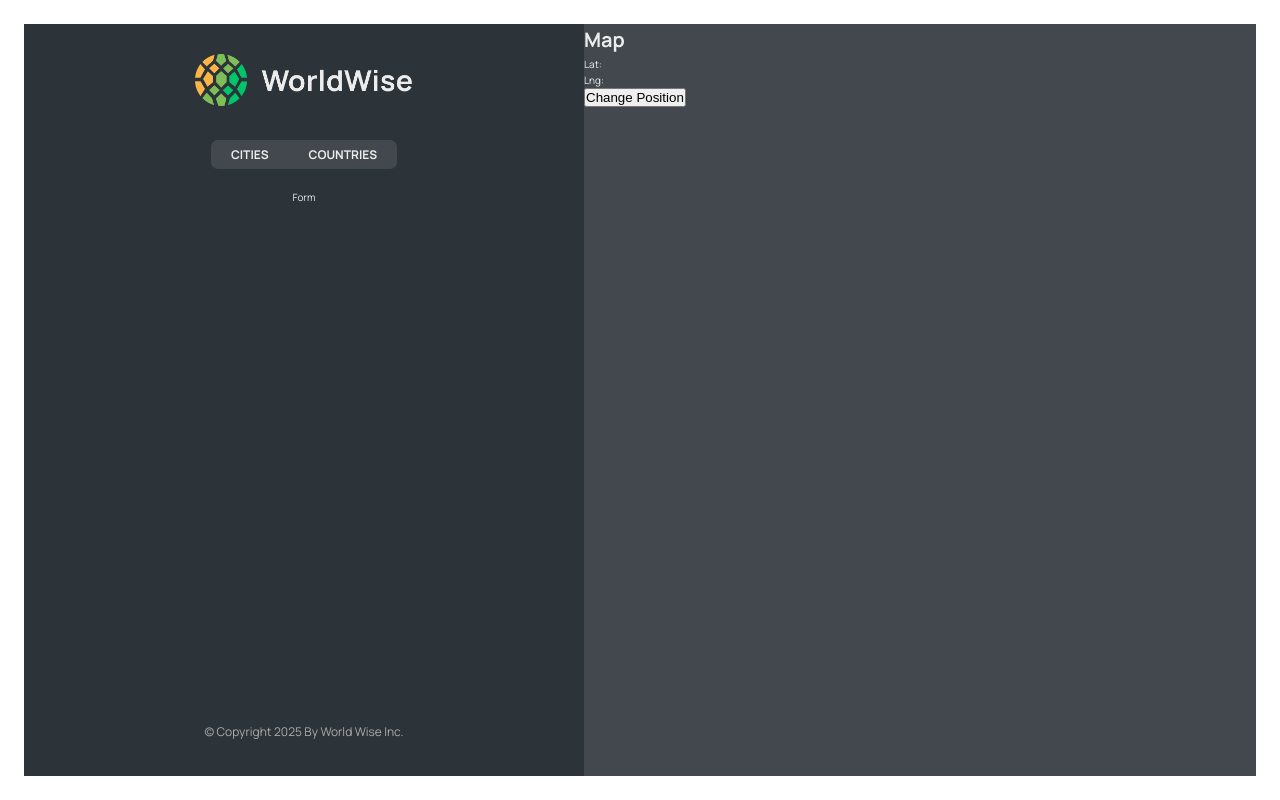
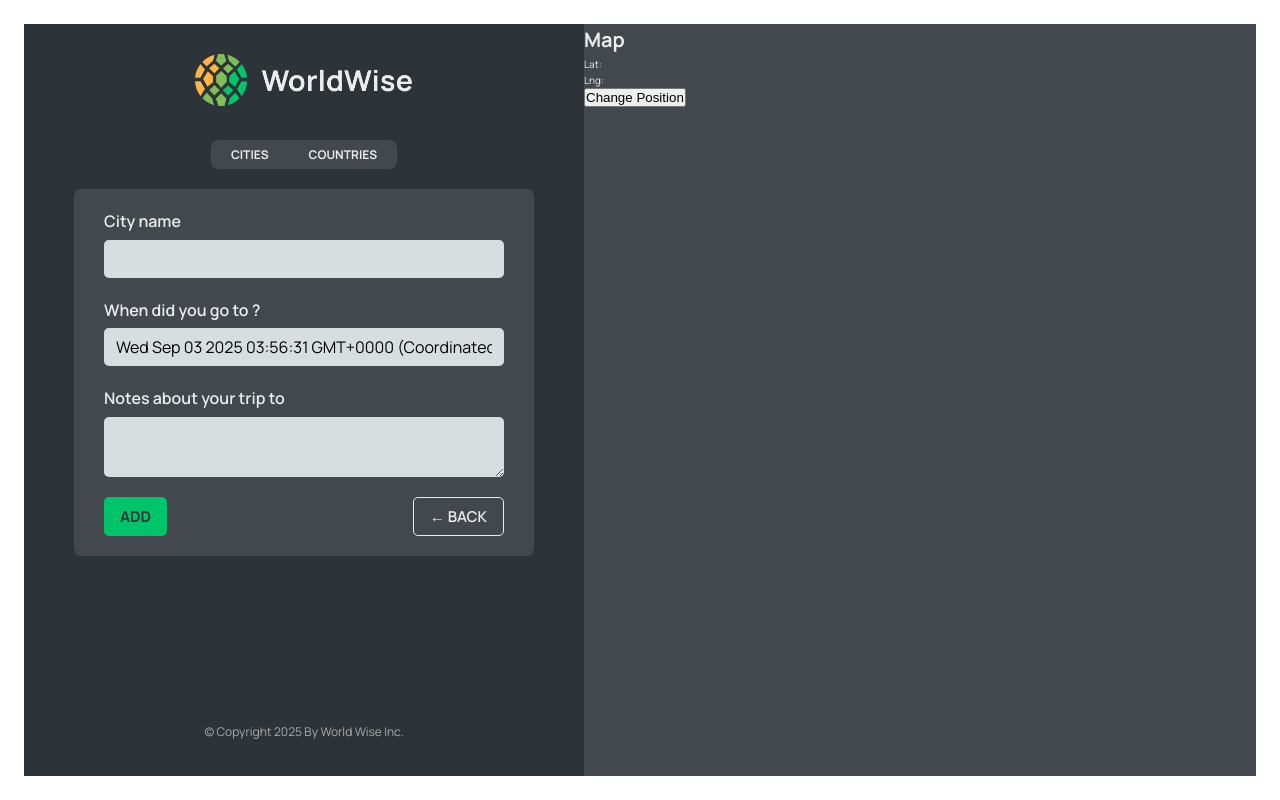
Before and after one commit to gustionusamba24/world-wise, a React (Vite) app: page /app/form in a window 1280 px wide. Built offline with nearby package versions, Linux system fonts and the light colour scheme; data requests are answered from the project's data file.

Commit message:
feat: programmatic navigation using useNavigation

```diff
--- a/src/App.jsx
+++ b/src/App.jsx
@@ -11,6 +11,7 @@
 import CityList from "./components/CityList";
 import CountryList from "./components/CountryList";
 import City from "./components/City";
+import Form from "./components/Form";
 
 const BASE_URL = "http://localhost:9000";
 
@@ -56,7 +57,7 @@
             path="countries"
             element={<CountryList cities={cities} isLoading={isLoading} />}
           />
-          <Route path="form" element={<p>Form</p>} />
+          <Route path="form" element={<Form />} />
         </Route>
         <Route path="*" element={<PageNotFound />} />
       </Routes>
--- /dev/null
+++ b/src/components/Button.jsx
@@ -0,0 +1,13 @@
+import React from "react";
+
+import styles from "./Button.module.css";
+
+function Button({ children, onClick, type }) {
+  return (
+    <button className={`${styles.btn} ${styles[type]}`} onClick={onClick}>
+      {children}
+    </button>
+  );
+}
+
+export default Button;
--- a/src/components/Form.jsx
+++ b/src/components/Form.jsx
@@ -1,8 +1,11 @@
 // "https://api.bigdatacloud.net/data/reverse-geocode-client?latitude=0&longitude=0"
 
 import { useState } from "react";
+import { useNavigate } from "react-router";
 
 import styles from "./Form.module.css";
+
+import Button from "./Button";
 
 export function convertToEmoji(countryCode) {
   const codePoints = countryCode
@@ -17,6 +20,8 @@
   const [country, setCountry] = useState("");
   const [date, setDate] = useState(new Date());
   const [notes, setNotes] = useState("");
+
+  const navigate = useNavigate();
 
   return (
     <form className={styles.form}>
@@ -49,8 +54,16 @@
       </div>
 
       <div className={styles.buttons}>
-        <button>Add</button>
-        <button>&larr; Back</button>
+        <Button type="primary">Add</Button>
+        <Button
+          type="back"
+          onClick={(e) => {
+            e.preventDefault();
+            navigate(-1);
+          }}
+        >
+          &larr; Back
+        </Button>
       </div>
     </form>
   );
--- a/src/components/Map.jsx
+++ b/src/components/Map.jsx
@@ -1,15 +1,21 @@
 import React from "react";
 import styles from "./Map.module.css";
-import { useSearchParams } from "react-router";
+import { useNavigate, useSearchParams } from "react-router";
 
 function Map() {
   const [searchParams, setSearchParams] = useSearchParams();
+  const navigate = useNavigate();
 
   const lat = searchParams.get("lat");
   const lng = searchParams.get("lng");
 
   return (
-    <div className={styles.mapContainer}>
+    <div
+      className={styles.mapContainer}
+      onClick={() => {
+        navigate("form");
+      }}
+    >
       <h1>Map</h1>
       <p>Lat: {lat}</p>
       <p>Lng: {lng}</p>
```
